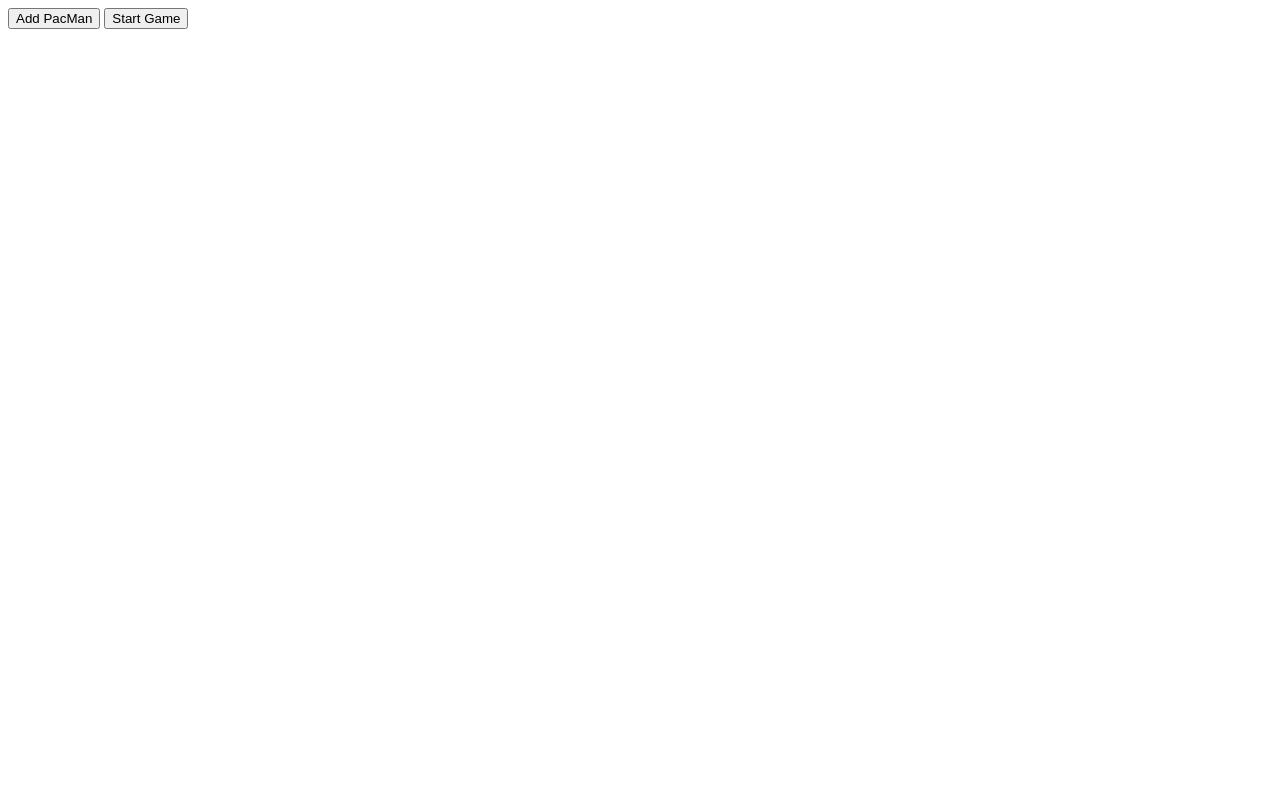
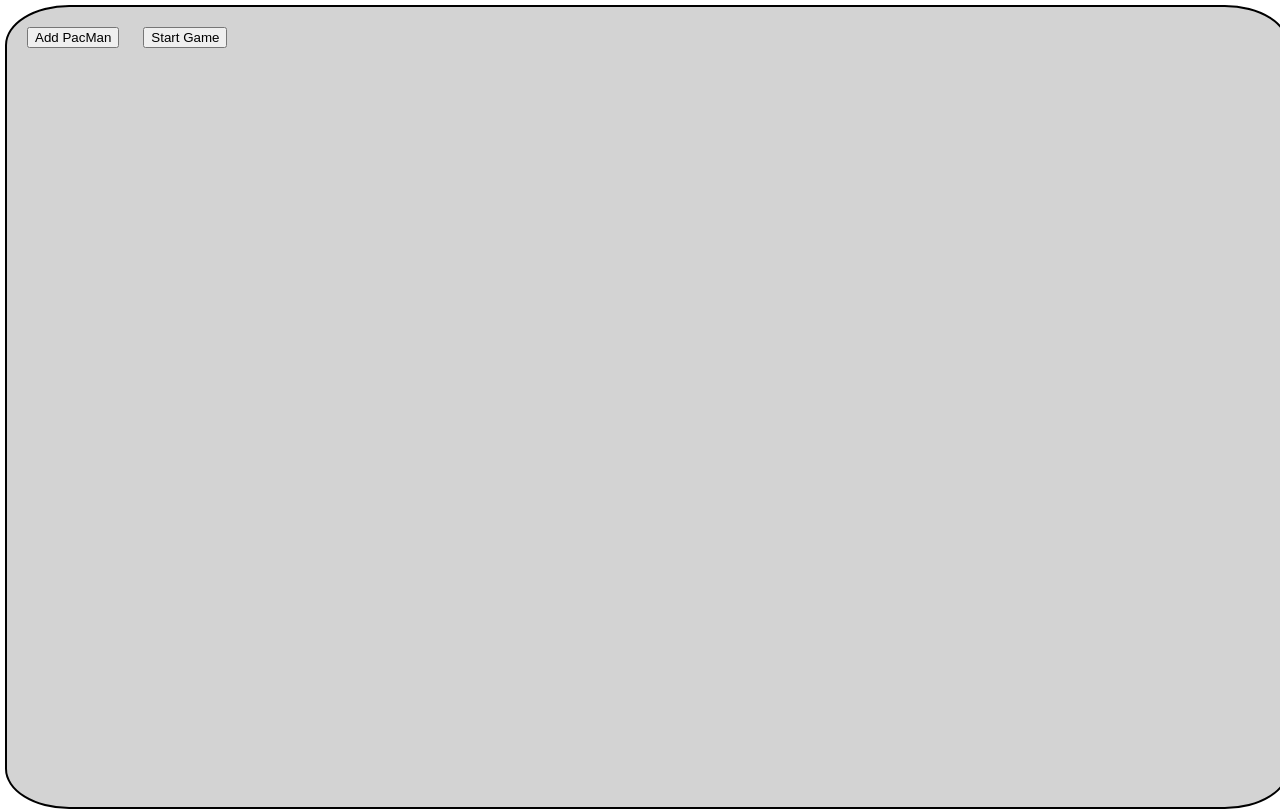
Before and after one commit to fitz0017/PacMen, a plain HTML site: page index.html in a window 1280 px wide. Drawn offline with Linux system fonts and the light colour scheme.

Commit message:
adds background and margin to buttons

```diff
--- a/index.html
+++ b/index.html
@@ -8,8 +8,27 @@
     <script src="./pacmen.js"></script>
   </head>
   <body>
-    <div id="game">
-      <button onclick="makeOne()" width="200" height="30">Add PacMan</button>
+    <div
+      id="game"
+      style="
+        position: absolute;
+        top: 5px;
+        left: 5px;
+        background-color: lightgray;
+        border: 2px solid black;
+        border-radius: 5%;
+        height: 100%;
+        width: 100%;
+      "
+    >
+      <button
+        onclick="makeOne()"
+        width="200"
+        height="30"
+        style="margin: 20px 20px"
+      >
+        Add PacMan
+      </button>
       <button onclick="update()" width="200" height="30">Start Game</button>
     </div>
   </body>
```
